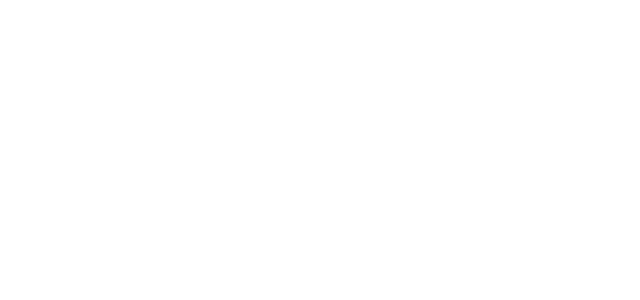
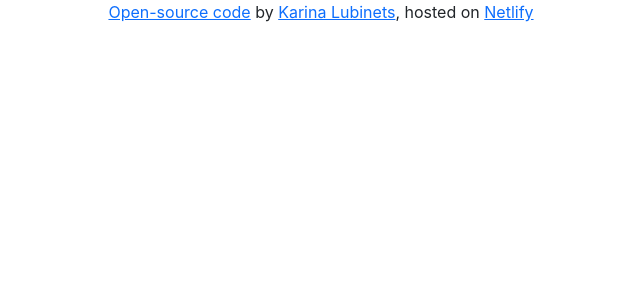
Before and after one commit to lubinets/dictionary-project, a React (Create React App) app: page / in a window 1280 px wide. Shown: the top 300 px of the page, without its empty margins (319-959 px from the left). Built offline with nearby package versions, Linux system fonts and the light colour scheme.

Commit message:
Credentials added to the footer

```diff
--- a/src/App.js
+++ b/src/App.js
@@ -3,7 +3,34 @@
 function App() {
   return (
     <div className="App">
-      <header className="App-header"></header>
+      <div className="container">
+        <header className="App-header"></header>
+        <footer className="App-footer text-center">
+          <a
+            href="https://github.com/lubinets/dictionary-project"
+            target="_blank"
+            rel="noreferrer"
+          >
+            Open-source code
+          </a>{" "}
+          by{" "}
+          <a
+            href="https://www.linkedin.com/in/karina-lubinets-70309b11a/"
+            target="_blank"
+            rel="noreferrer"
+          >
+            Karina Lubinets
+          </a>
+          , hosted on{" "}
+          <a
+            href="https://melodious-paprenjak-bfc577.netlify.app/"
+            target="_blank"
+            rel="noreferrer"
+          >
+            Netlify
+          </a>
+        </footer>
+      </div>
     </div>
   );
 }
```
